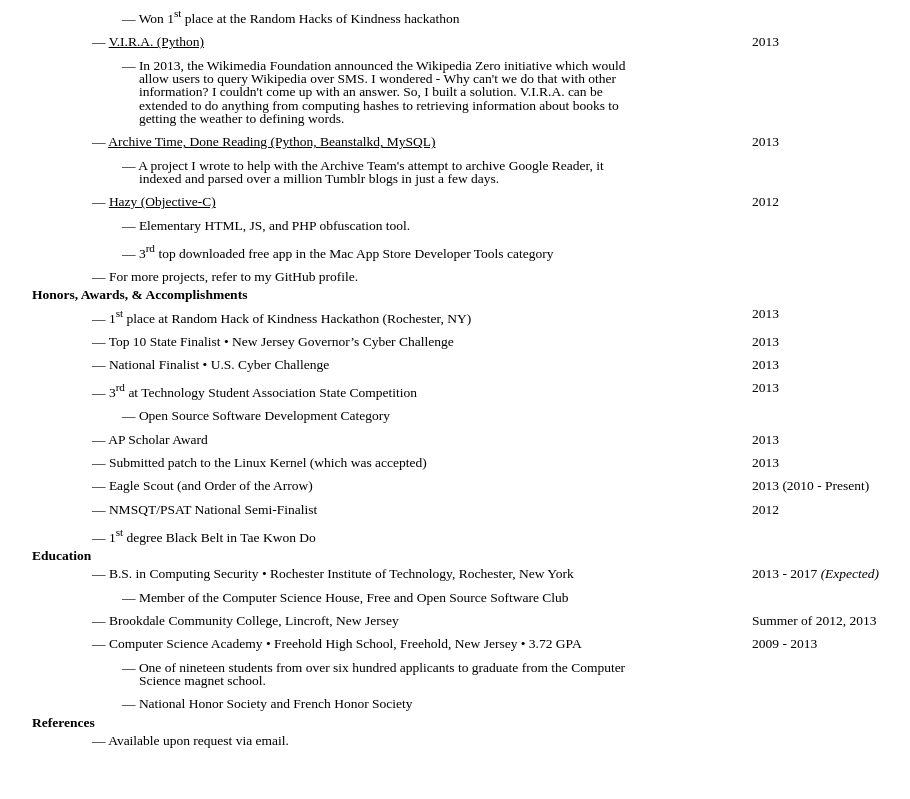
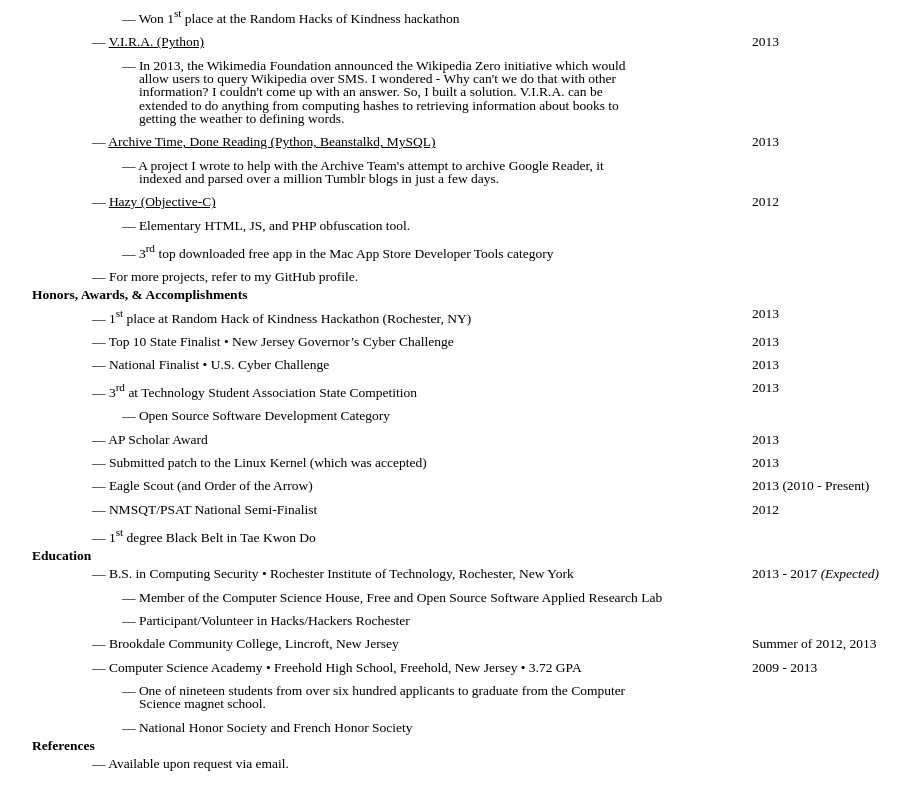
Before and after one commit to citruspi/resume, a plain HTML site: page resume.html in a window 1280 px wide. Shown: the part 519-1318 px from the top of the page, without its empty margins (148-1058 px from the left). Before the commit the page ends 1294 px from the top, so only its background shows below. Drawn offline with Linux system fonts and the light colour scheme.

Commit message:
Added Hacks/Hackers Rochester involvement

```diff
--- a/resume.html
+++ b/resume.html
@@ -348,9 +348,14 @@
 			</div>
 			<div class="row" style="margin-top:-10px;">
 				<div class="eleven columns offset-by-one" style="margin-left:40px;">
-					&mdash; Member of the Computer Science House, Free and Open Source Software Club
+                    &mdash; Member of the Computer Science House, Free and Open Source Software Applied Research Lab
 				</div>
 			</div>
+            <div class="row" style="margin-top:-10px;">
+                <div class="eleven columns offset-by-one" style="margin-left:40px;">
+                    &mdash; Participant/Volunteer in Hacks/Hackers Rochester
+                </div>
+            </div>
 			<div class="row" style="margin-top:-10px;">
 				<div class="eleven columns offset-by-one">
 					&mdash; Brookdale Community College, Lincroft, New Jersey
```
